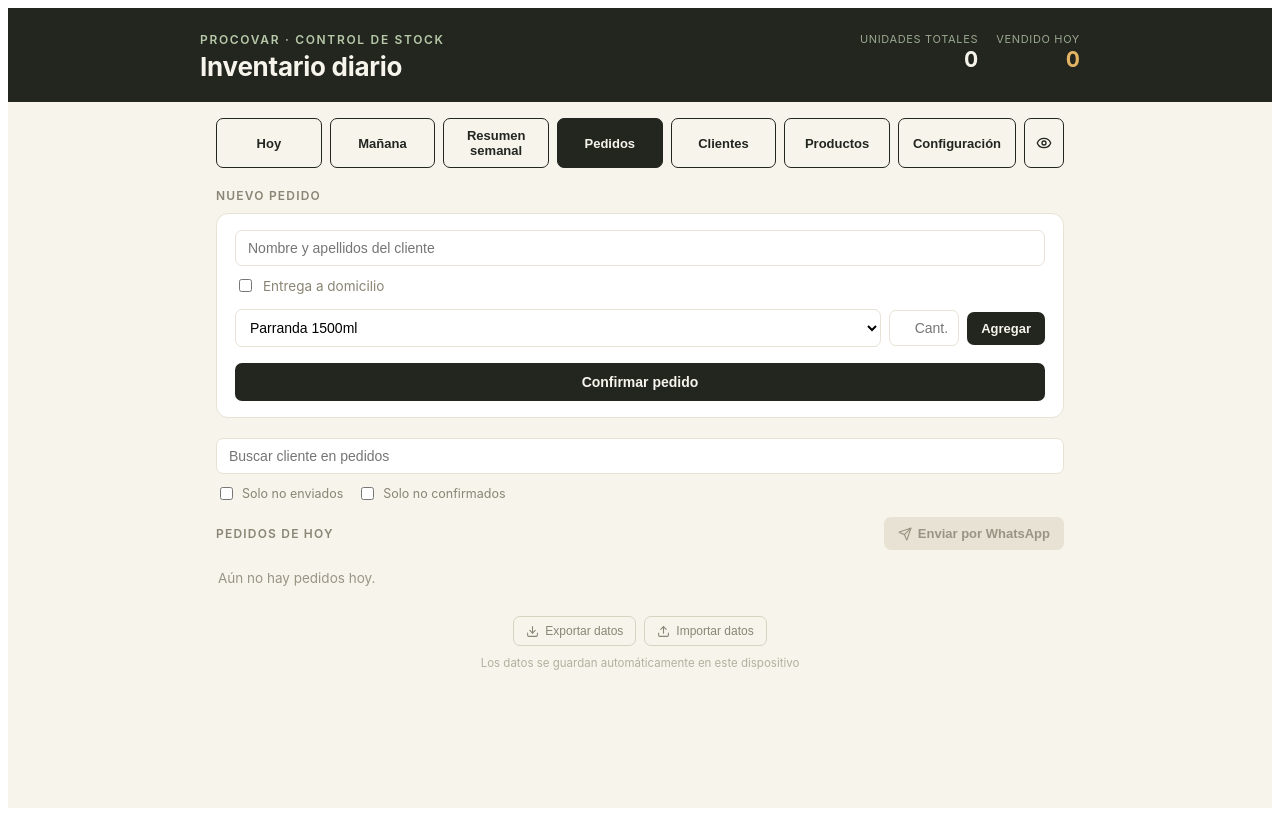
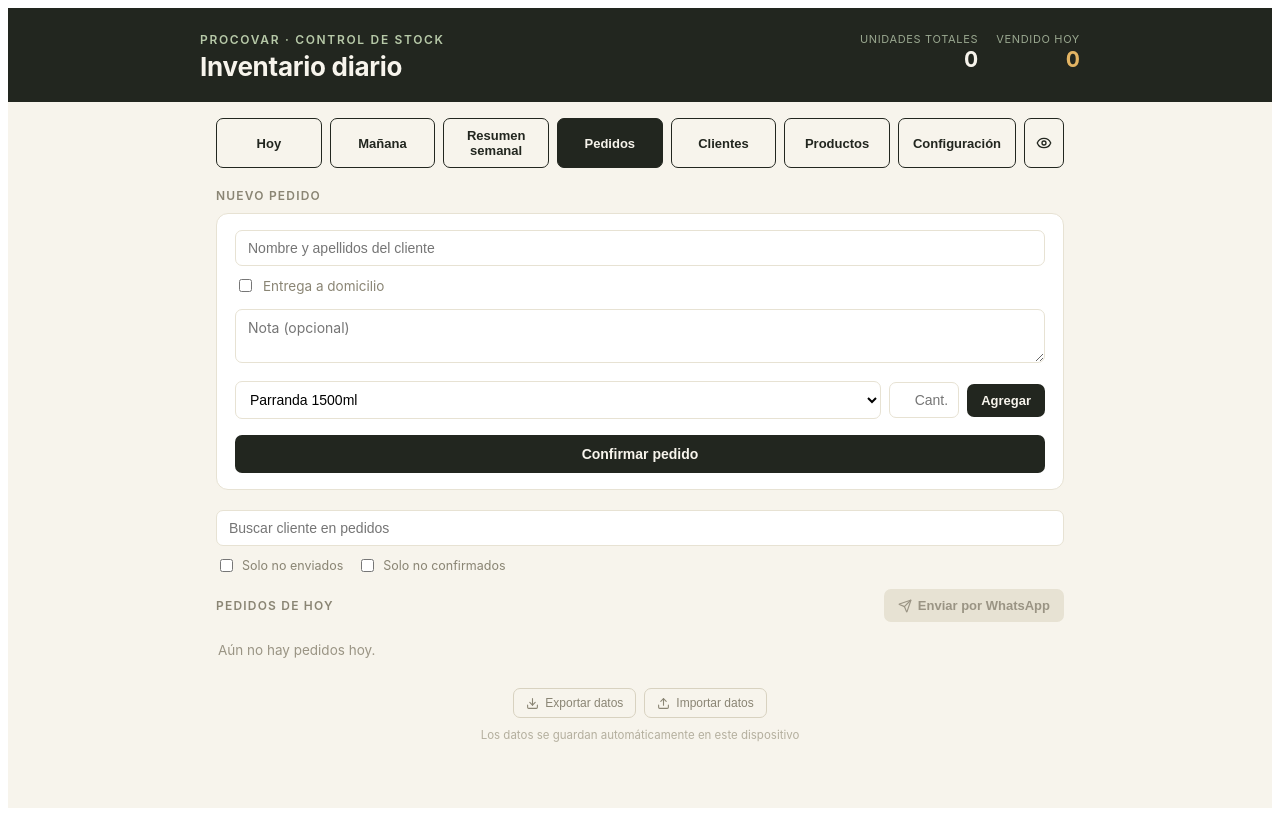
Before and after one commit to raulsp9007/inventario-procovar, a React (Vite) app: page / in a window 1280 px wide. Both pictures are taken after a click on the button "Pedidos". Built offline with nearby package versions, Linux system fonts and the light colour scheme.

Commit message:
feat: nota opcional en pedidos
Textarea nueva en el formulario de pedido (nuevo y editar), se
guarda en el pedido y se muestra en la fila. Se preserva al editar
y al aplazar.

```diff
--- a/src/InventoryApp.jsx
+++ b/src/InventoryApp.jsx
@@ -344,7 +344,7 @@ export default function InventoryApp() {
     persist({ ...currentPersistedState, products: nextProducts });
   }
 
-  function confirmOrder({ customerName, isDelivery, lines }) {
+  function confirmOrder({ customerName, isDelivery, note, lines }) {
     const orderId = `order-${Date.now()}-${Math.random().toString(36).slice(2, 7)}`;
     const nextStock = { ...stock };
     const newMovements = [];
@@ -355,7 +355,7 @@ export default function InventoryApp() {
       const product = products.find((p) => p.code === code);
       const unitHl = product?.hl || 0;
       nextStock[code] = (nextStock[code] || 0) - qty;
-      newMovements.push(makeMovement(code, "venta", qty, { unitPrice, unitHl, exchangeRate, orderId, customerName, isDelivery, date: businessDayStr() }));
+      newMovements.push(makeMovement(code, "venta", qty, { unitPrice, unitHl, exchangeRate, orderId, customerName, isDelivery, note, date: businessDayStr() }));
       addedRevenue += qty * unitPrice;
       addedHl += qty * unitHl;
     });
@@ -406,7 +406,7 @@ export default function InventoryApp() {
   // hoy/mañana en vez de preservar la fecha original. Edición normal (desde
   // el formulario "Editar pedido") no lo pasa, así que sigue preservando la
   // fecha como siempre.
-  function editOrder(orderId, { customerName, isDelivery, lines }, dateOverride) {
+  function editOrder(orderId, { customerName, isDelivery, note, lines }, dateOverride) {
     const originalMovements = movements.filter((m) => m.orderId === orderId);
     if (originalMovements.length === 0) return;
     const originalDate = dateOverride || originalMovements[0].date;
@@ -429,7 +429,7 @@ export default function InventoryApp() {
       const product = products.find((p) => p.code === code);
       const unitHl = product?.hl || 0;
       nextStock[code] = (nextStock[code] || 0) - qty;
-      newMovements.push(makeMovement(code, "venta", qty, { unitPrice, unitHl, exchangeRate, orderId, customerName, isDelivery, sent: false, date: originalDate }));
+      newMovements.push(makeMovement(code, "venta", qty, { unitPrice, unitHl, exchangeRate, orderId, customerName, isDelivery, note, sent: false, date: originalDate }));
       addedRevenue += qty * unitPrice;
       addedHl += qty * unitHl;
     });
@@ -465,9 +465,9 @@ export default function InventoryApp() {
   function postponeOrder(orderId) {
     const originalMovements = movements.filter((m) => m.orderId === orderId);
     if (originalMovements.length === 0) return;
-    const { customerName, isDelivery } = originalMovements[0];
+    const { customerName, isDelivery, note } = originalMovements[0];
     const lines = originalMovements.map((m) => ({ code: m.code, qty: m.qty }));
-    editOrder(orderId, { customerName, isDelivery, lines }, businessDayStr());
+    editOrder(orderId, { customerName, isDelivery, note, lines }, businessDayStr());
   }
 
   // Llamar una sola vez por varios pedidos a la vez (envío en bloque): cada
--- a/src/Orders.jsx
+++ b/src/Orders.jsx
@@ -35,6 +35,7 @@ export default function Orders({ products, movements, stock, prices, showPrices,
   const senderOptions = { senderName, sendSenderName };
   const [customerName, setCustomerName] = useState("");
   const [isDelivery, setIsDelivery] = useState(false);
+  const [note, setNote] = useState("");
   const [draftLines, setDraftLines] = useState([]);
   const [selectedProductCode, setSelectedProductCode] = useState("");
   const [pendingQty, setPendingQty] = useState("");
@@ -116,6 +117,7 @@ export default function Orders({ products, movements, stock, prices, showPrices,
   function resetForm() {
     setCustomerName("");
     setIsDelivery(false);
+    setNote("");
     setDraftLines([]);
     setPendingQty("");
     setEditingOrderId(null);
@@ -125,6 +127,7 @@ export default function Orders({ products, movements, stock, prices, showPrices,
   function startEdit(order) {
     setCustomerName(order.customerName);
     setIsDelivery(order.isDelivery);
+    setNote(order.note || "");
     setDraftLines(order.lines.map((l) => ({ code: l.code, qty: String(l.qty) })));
     setPendingQty("");
     setEditingOrderId(order.orderId);
@@ -174,7 +177,7 @@ export default function Orders({ products, movements, stock, prices, showPrices,
         return;
       }
     }
-    const draft = { customerName: customerName.trim(), isDelivery, lines };
+    const draft = { customerName: customerName.trim(), isDelivery, note: note.trim(), lines };
     const bigLines = lines
       .map((l) => {
         const product = products.find((p) => p.code === l.code);
@@ -303,6 +306,11 @@ export default function Orders({ products, movements, stock, prices, showPrices,
             <div style={{ color: "#B5AF9C", fontSize: 11.5, marginTop: 2 }}>
               {formatDateTime(order.timestamp)}
             </div>
+            {order.note && (
+              <div style={{ color: "#8A5A1E", fontSize: 12.5, marginTop: 4, fontStyle: "italic" }}>
+                📝 {order.note}
+              </div>
+            )}
           </div>
         </div>
 
@@ -485,6 +493,18 @@ export default function Orders({ products, movements, stock, prices, showPrices,
           />
           Entrega a domicilio
         </label>
+
+        <textarea
+          placeholder="Nota (opcional)"
+          value={note}
+          onChange={(e) => setNote(e.target.value)}
+          rows={2}
+          style={{
+            width: "100%", border: "1px solid #E7E2D3", borderRadius: 7,
+            padding: "9px 12px", fontSize: 14, boxSizing: "border-box",
+            marginBottom: 14, resize: "vertical", fontFamily: "inherit",
+          }}
+        />
 
         {draftLines.length > 0 && (
           <div style={{ display: "grid", gap: 8, marginBottom: 10 }}>
--- a/src/orderHelpers.js
+++ b/src/orderHelpers.js
@@ -7,6 +7,7 @@ export function groupAllOrders(movements) {
         orderId: m.orderId,
         customerName: m.customerName,
         isDelivery: !!m.isDelivery,
+        note: m.note || "",
         sent: !!m.sent,
         sentAt: m.sentAt || null,
         confirmed: !!m.confirmed,
```
